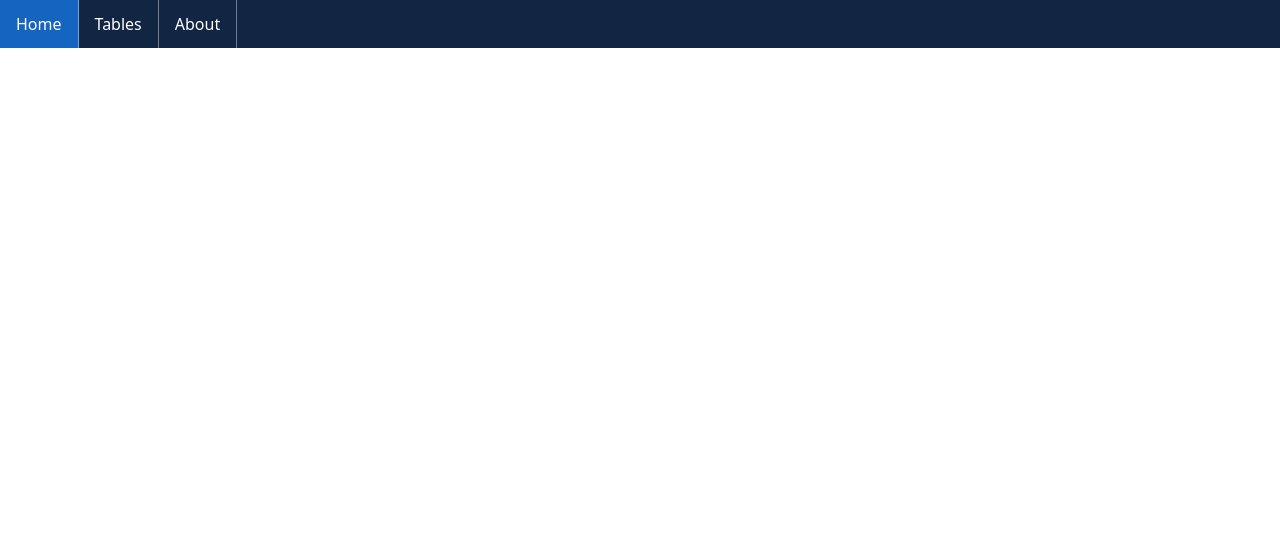
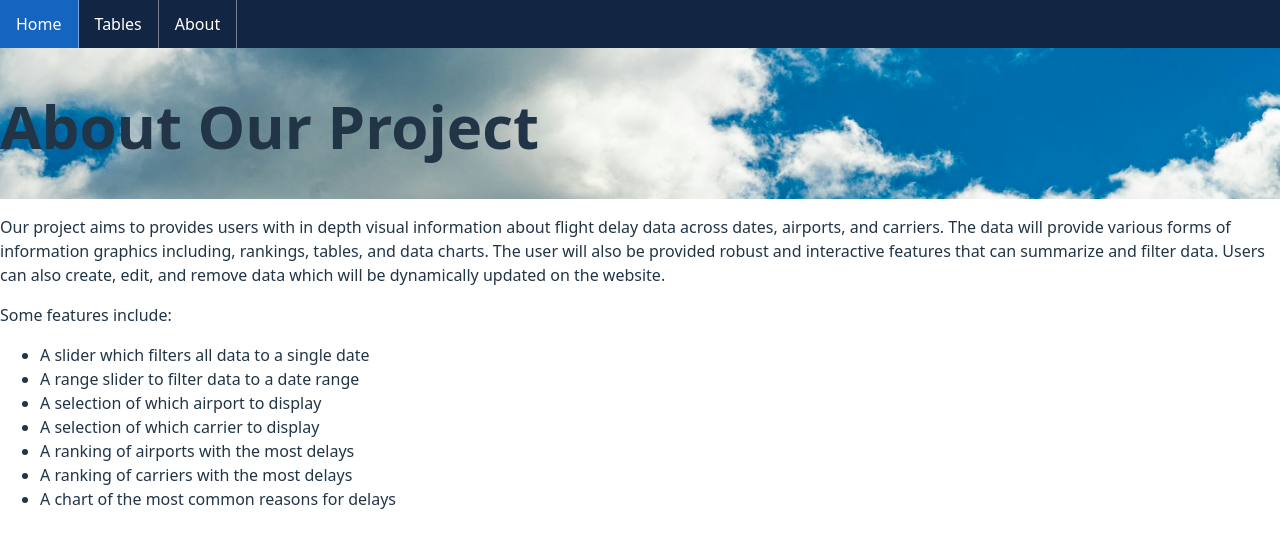
Before and after one commit to Alouette9/Airport_CSS481_Group3, a React (Vite) app in the folder client/: page /Airport_CSS481_Group3/about in a window 1280 px wide. Before the commit this address had no page. Shown: the top 548 px of the page. Built offline with nearby package versions, Linux system fonts and the light colour scheme.

Commit message:
Banner and homepage landing fixed

```diff
--- a/client/src/App.css
+++ b/client/src/App.css
@@ -135,7 +135,7 @@
 .bannerHeader {
     display:flex;
     position: relative;
-    background-image: url('../assets/sky.jpg');
+    background-image: url('./assets/sky.jpg');
     background-repeat: no-repeat;
     background-size:cover;
 }
--- a/client/src/App.jsx
+++ b/client/src/App.jsx
@@ -483,15 +483,15 @@
     </Router>*/}
     <Router>
       <ul className="nav">
-        <li><Link to="/">Home</Link></li>
-        <li><Link to="/tables">Tables</Link></li>
-        <li><Link to="/about">About</Link></li>
+        <li><Link to="/Airport_CSS481_Group3/">Home</Link></li>
+        <li><Link to="/Airport_CSS481_Group3/tables">Tables</Link></li>
+        <li><Link to="/Airport_CSS481_Group3/about">About</Link></li>
       </ul>
 
       <Routes>
-        <Route path="/" element={<AirportHome jsonSample={jsonSample} />} />
-        <Route path="/tables" element={<AirportTables jsonSample={jsonSample} />} />
-        <Route path="/about" element={<About />} />
+        <Route path="/Airport_CSS481_Group3/" element={<AirportHome jsonSample={jsonSample} />} />
+        <Route path="/Airport_CSS481_Group3/tables" element={<AirportTables jsonSample={jsonSample} />} />
+        <Route path="/Airport_CSS481_Group3/about" element={<About />} />
       </Routes>
     </Router>
   </>
```
Also changed, not shown: client/src/assets/sky.jpg (added).
